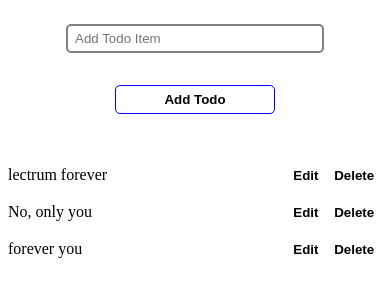
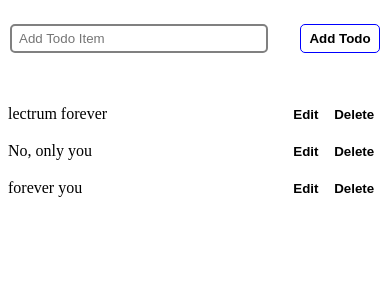
Before and after one commit to VadimUkraine/webpack_manual_building, a React app: page / in a window 390 px wide. Shown: the top 300 px of the page. Built offline with nearby package versions, Linux system fonts and the light colour scheme.

Commit message:
test husky pre commit

```diff
--- a/package.json
+++ b/package.json
@@ -40,6 +40,7 @@
     "eslint-plugin-react": "^7.27.1",
     "html-webpack-plugin": "^5.5.0",
     "husky": "^7.0.4",
+    "lint-staged": "^12.2.0",
     "mini-css-extract-plugin": "^2.4.5",
     "node-sass": "^6.0.1",
     "optimize-css-assets-webpack-plugin": "^6.0.1",
@@ -74,5 +75,8 @@
     "react-redux": "^7.2.6",
     "redux": "^4.1.2",
     "redux-saga": "^1.1.3"
+  },
+  "lint-staged": {
+    "*.{css}": "prettier --write"
   }
 }
--- a/src/pages/Todos/components/FormAddTodo/FormAddTodo.scss
+++ b/src/pages/Todos/components/FormAddTodo/FormAddTodo.scss
@@ -7,6 +7,6 @@
 
 @media screen and (max-width: 520px) {
   .form-add-todo {
-    flex-direction: column;
+    flex-direction: column asdada;
   }
 }
```
Also changed, not shown: 1 other file (tests, documents, lock files or other folders).
